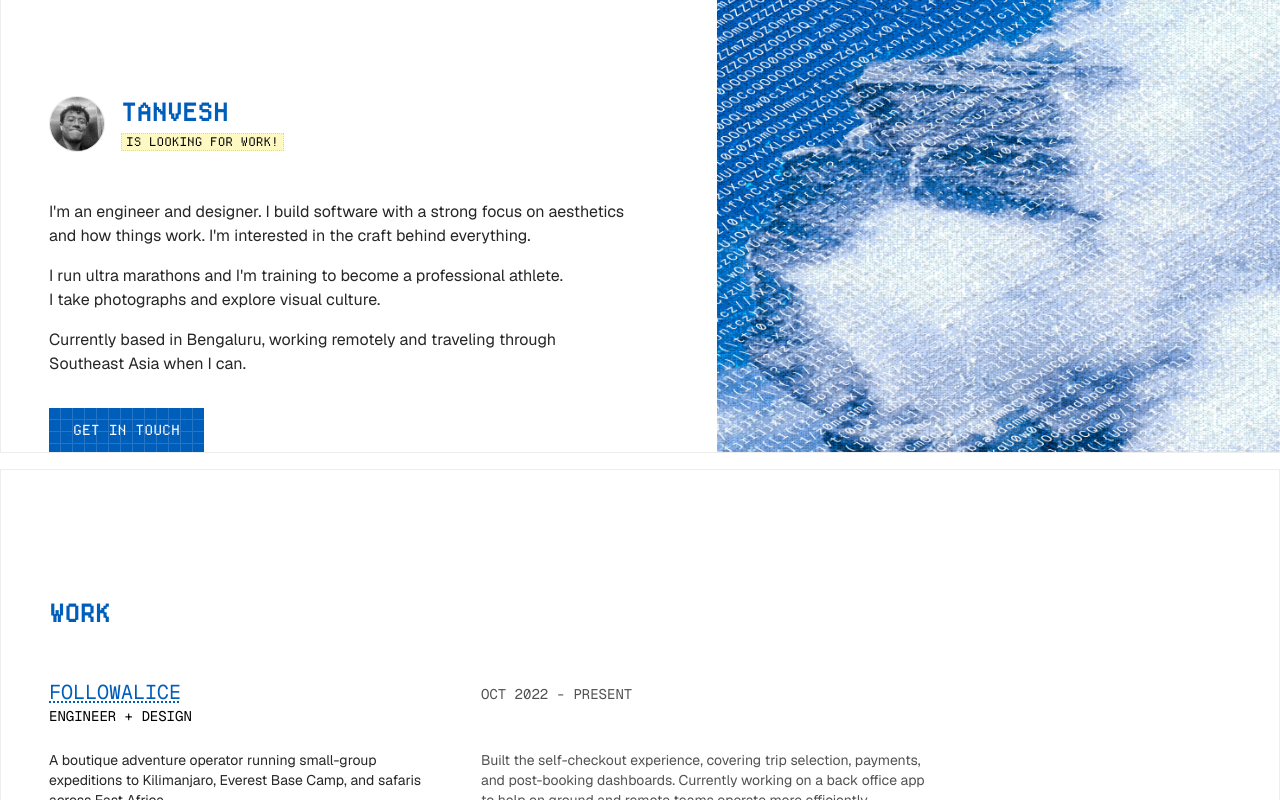
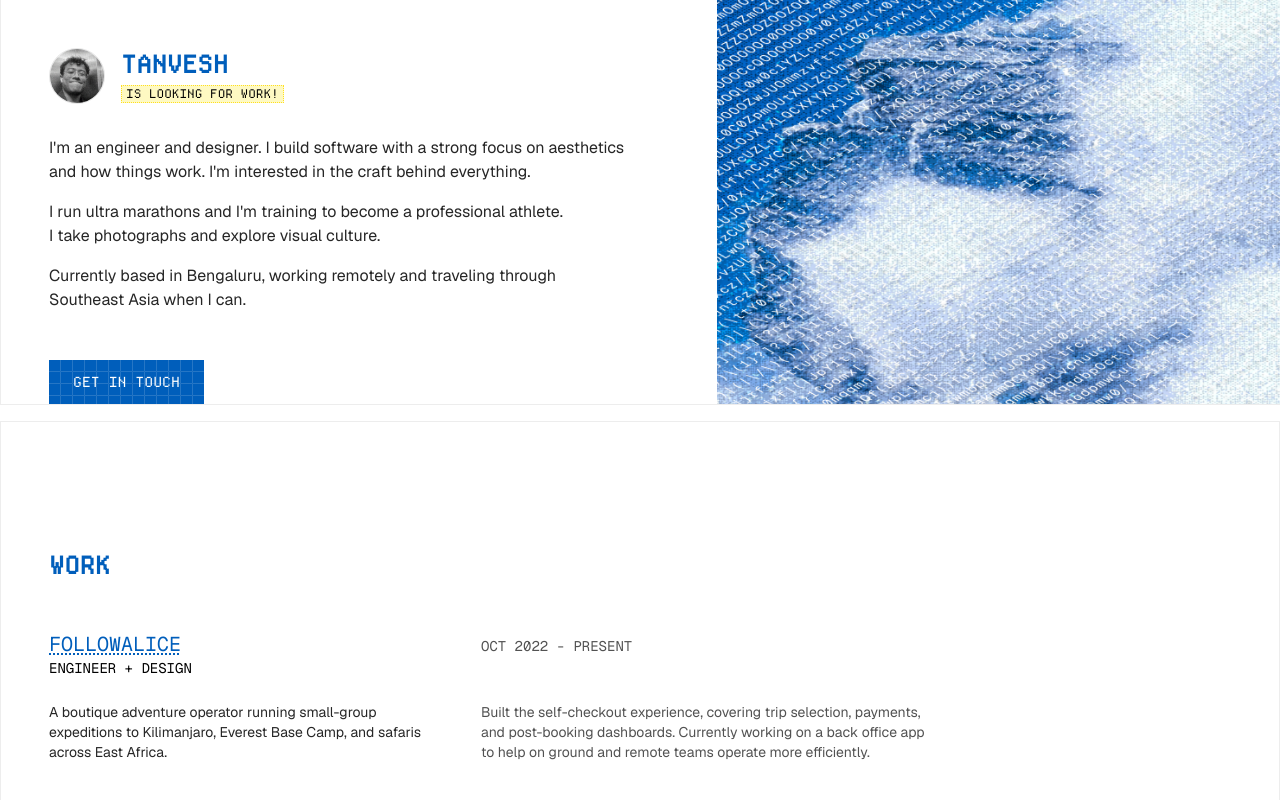
Before and after one commit to tanvesh01/paper-portfolio, a Next.js app: page / in a window 1280 px wide. Shown: the top 800 px of the page. Built offline with nearby package versions, Linux system fonts and the light colour scheme.

Commit message:
update spacing for text

```diff
--- a/app/page.tsx
+++ b/app/page.tsx
@@ -20,8 +20,8 @@ export default function Home() {
       <div className="selection:bg-primary relative bg-white selection:text-white">
         <section className="mx-auto w-full max-w-7xl border border-t-0 border-r-0">
           <div className="grid w-full gap-10 md:grid-cols-[minmax(0,1fr)_minmax(360px,44%)] md:items-stretch">
-            <div className="w-full max-w-4xl px-8 pt-12 md:px-12 md:pt-24">
-              <div className="mb-12 flex items-center gap-4">
+            <div className="w-full max-w-4xl px-8 pt-12 md:px-12">
+              <div className="mb-8 flex items-center gap-4">
                 <div className="relative h-14 w-14 overflow-hidden rounded-full border border-neutral-200">
                   <Image
                     src="/profile-picture.png"
@@ -65,7 +65,7 @@ export default function Home() {
 
               <a
                 href="#contact"
-                className="bg-primary hover:bg-primary/90 font-departure relative mt-4 inline-flex w-fit items-center gap-2 border-black px-6 py-3 text-sm text-white uppercase transition-colors md:border-b-0"
+                className="bg-primary hover:bg-primary/90 font-departure relative mt-8 inline-flex w-fit items-center gap-2 border-black px-6 py-3 text-sm text-white uppercase transition-colors md:border-b-0"
               >
                 <GridPattern />
                 Get in touch
```
